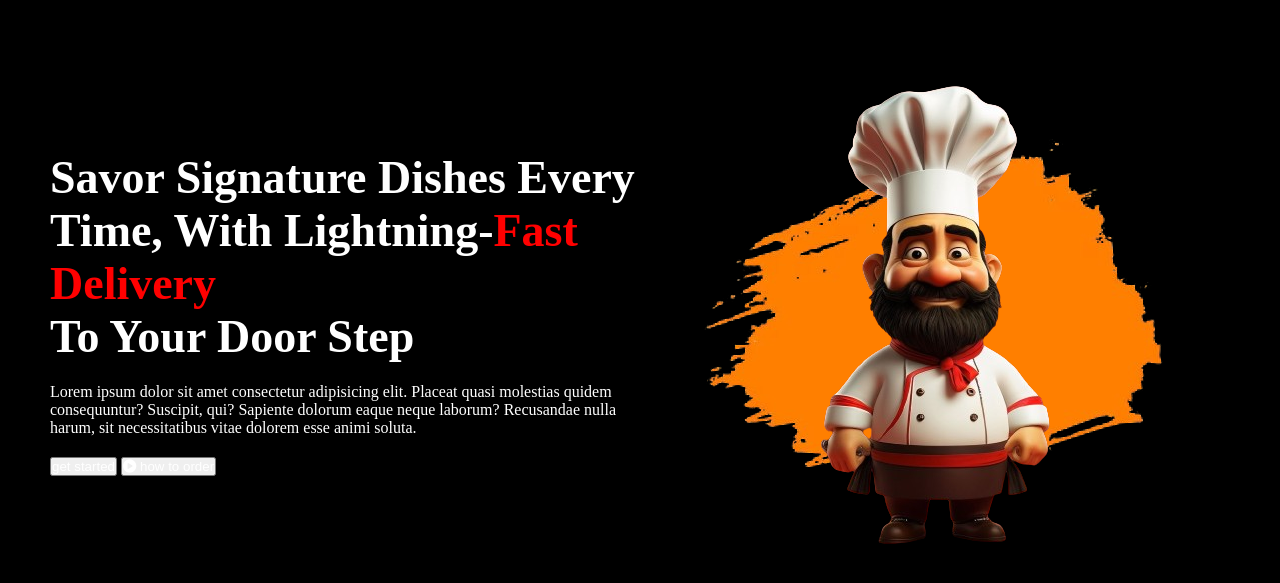
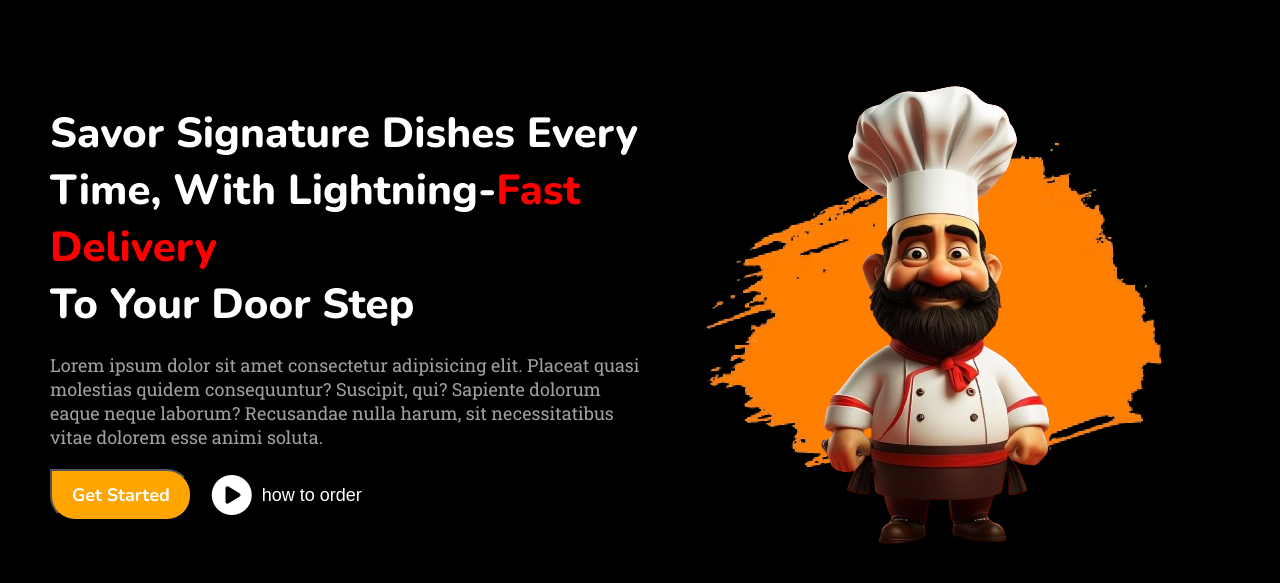
Before and after one commit to PranavNarayan7034/food_page_batch_january2025, a plain HTML site: page index.html in a window 1280 px wide. Shown: the part 137-720 px from the top of the page. Drawn offline with nearby package versions, Linux system fonts and the light colour scheme.

Commit message:
Update style.css

```diff
--- a/style.css
+++ b/style.css
@@ -1,3 +1,5 @@
+@import url('https://fonts.googleapis.com/css2?family=Nunito:ital,wght@0,200..1000;1,200..1000&family=Roboto+Slab:wght@100..900&display=swap');
+
 *{
     margin: 0;
     padding: 0;
@@ -78,8 +80,10 @@ nav img{
     gap: 20px;
 }
 .one h1{
-    font-size:46px;
+    font-size:42px;
     text-transform: capitalize;
+    font-family: Nunito;
+    font-weight: 800;
 }
 .one h1 span{
     color: red;
@@ -98,3 +102,33 @@ nav img{
     position: relative;
     z-index: 2;
 }
+.one p{
+    font-size: 18px;
+    font-family: Roboto slab;
+    color: rgba(255, 255, 255, 0.627);
+}
+.btn1{
+    background-color: orange;
+    padding: 12px 20px;
+    font-size: 18px;
+    font-weight: 700;
+    font-family: Nunito;
+    text-transform: capitalize;
+    border-radius: 0 25px 25px 25px;
+}
+.btn2{
+    font-size: 18px;
+    background-color: transparent;
+    border: none;
+    display: flex;
+    align-items: center;
+    justify-content: center;
+    gap:10px;
+}
+.btn2 i{
+    font-size: 40px;
+}
+.button{
+    display: flex;
+    gap: 20px;
+}
```
